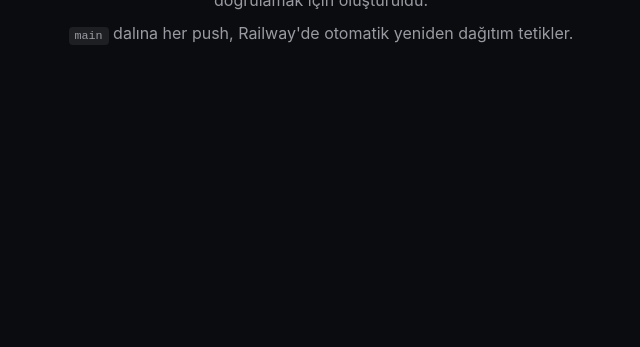
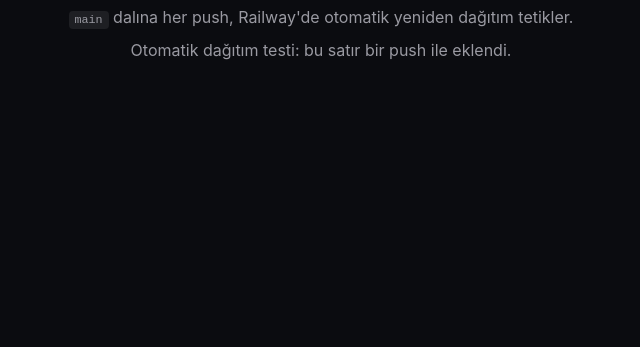
Before and after one commit to Arda8789/website, a website: page index.html in a window 1280 px wide. Shown: the part 453-800 px from the top of the page, without its empty margins (319-959 px from the left). Drawn offline with Linux system fonts and the light colour scheme.

Commit message:
Test auto-deploy: add verification line to homepage

```diff
--- a/index.html
+++ b/index.html
@@ -12,6 +12,7 @@
     <h1>Yayında.</h1>
     <p>Bu iskelet site, Railway + GitHub sürekli dağıtım hattının çalıştığını doğrulamak için oluşturuldu.</p>
     <p class="hint"><code>main</code> dalına her push, Railway'de otomatik yeniden dağıtım tetikler.</p>
+    <p class="hint">Otomatik dağıtım testi: bu satır bir push ile eklendi.</p>
   </main>
   <script src="script.js"></script>
 </body>
```
